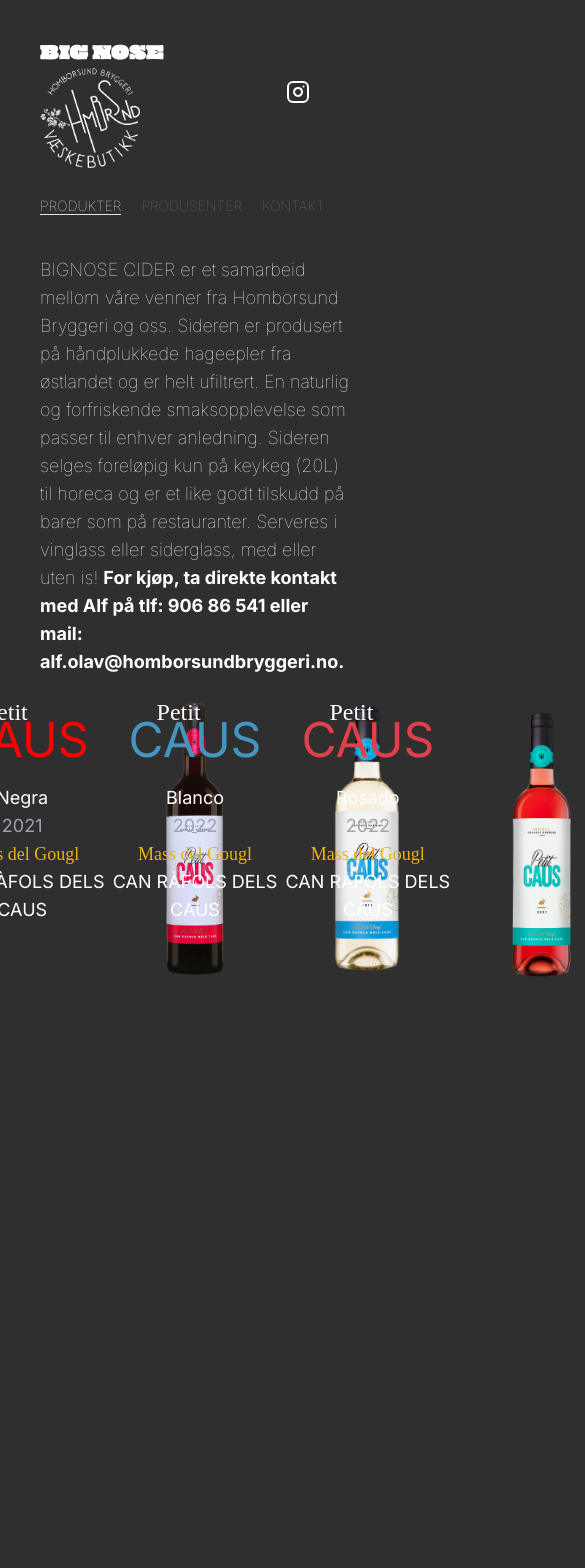
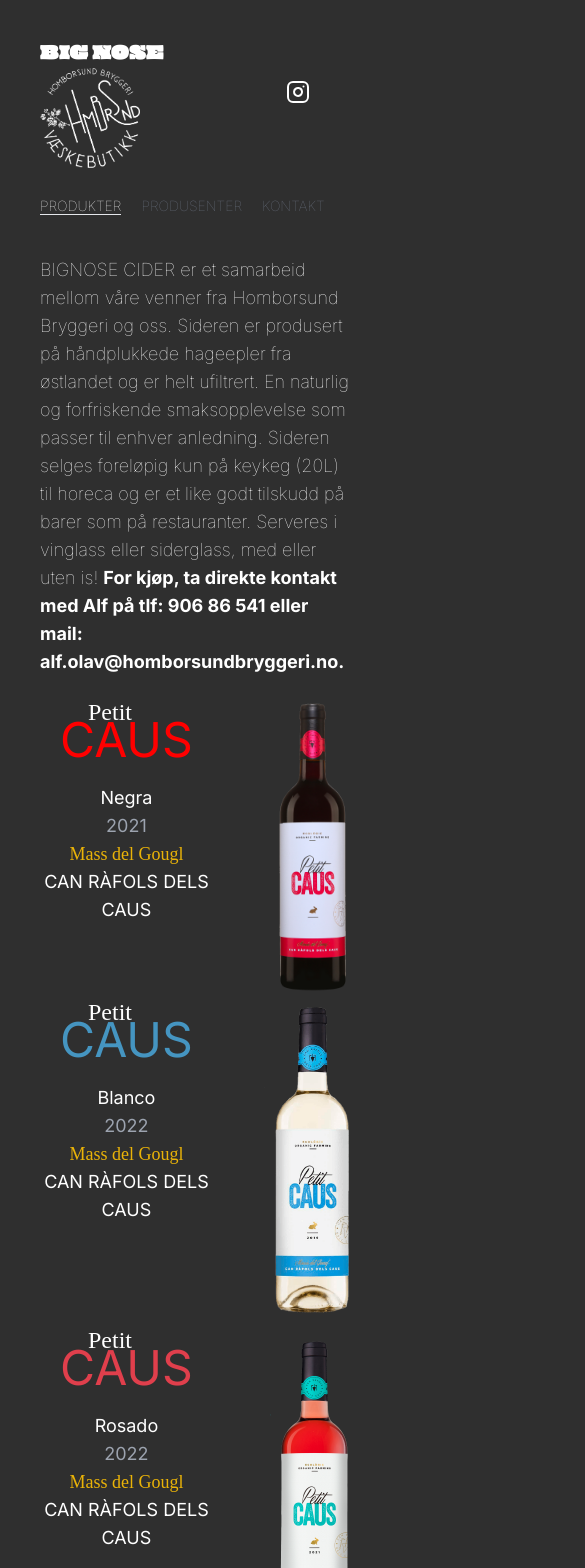
Before and after one commit to joroinnoroff/bignose, a Next.js app: page / in a window 390 px wide. Shown: the top 1568 px of the page, 585 px wide, since content can reach past the window. Before the commit the page ends 1020 px from the top, so only its background shows below. Built offline with nearby package versions, Linux system fonts and the light colour scheme.

Commit message:
added flex-col

```diff
--- a/src/app/components/Products.js
+++ b/src/app/components/Products.js
@@ -21,7 +21,7 @@
   return(
     <div className='flex flex-col lg:flex-row items-center justify-center'>
                        <motion.div
-                       className='flex'
+                       className='flex flex-col lg:flex-row'
               animate={{ x: 0, opacity: 1 }}
               transition={transition}
               initial={{ x: 0, opacity: 0 }}>
```
